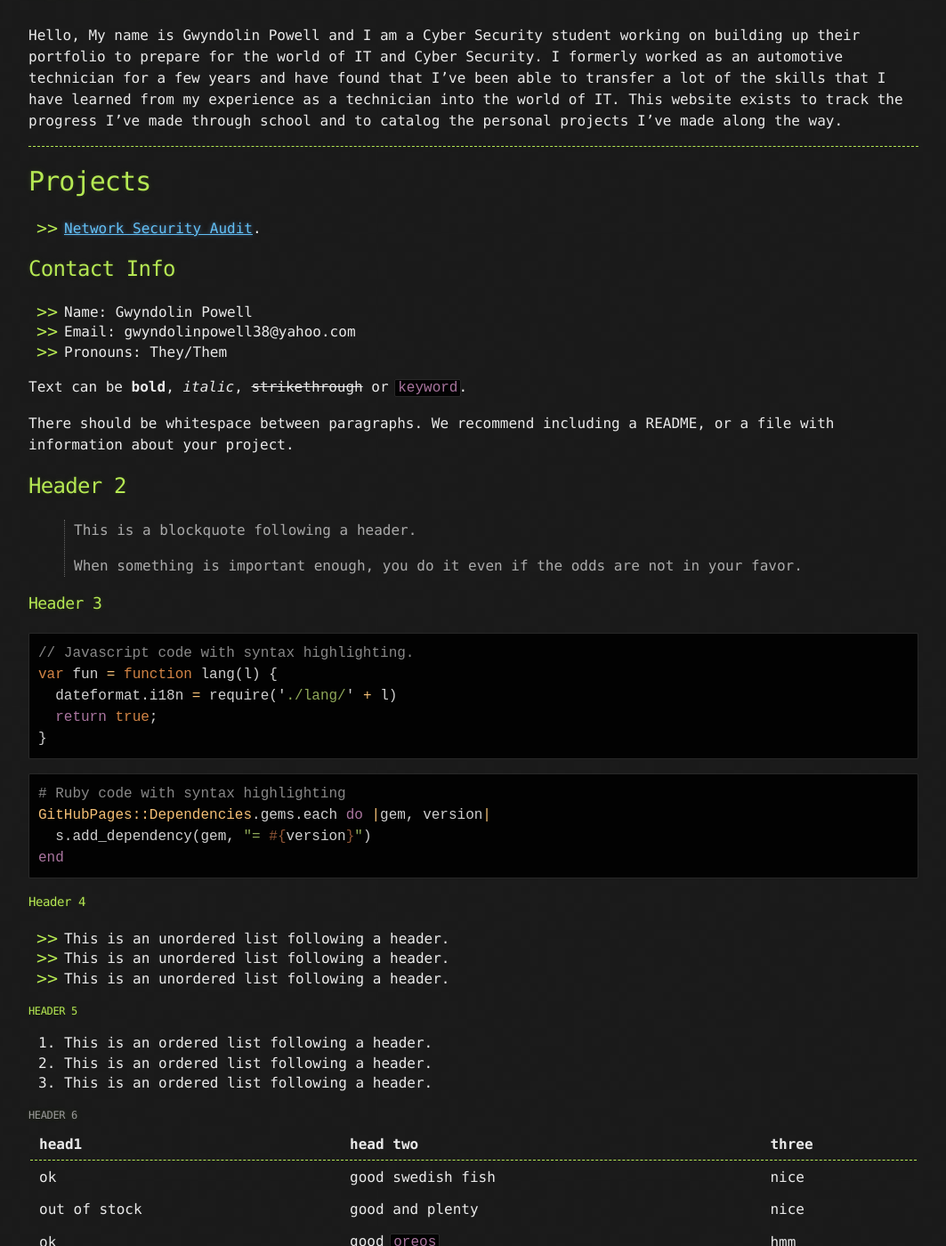
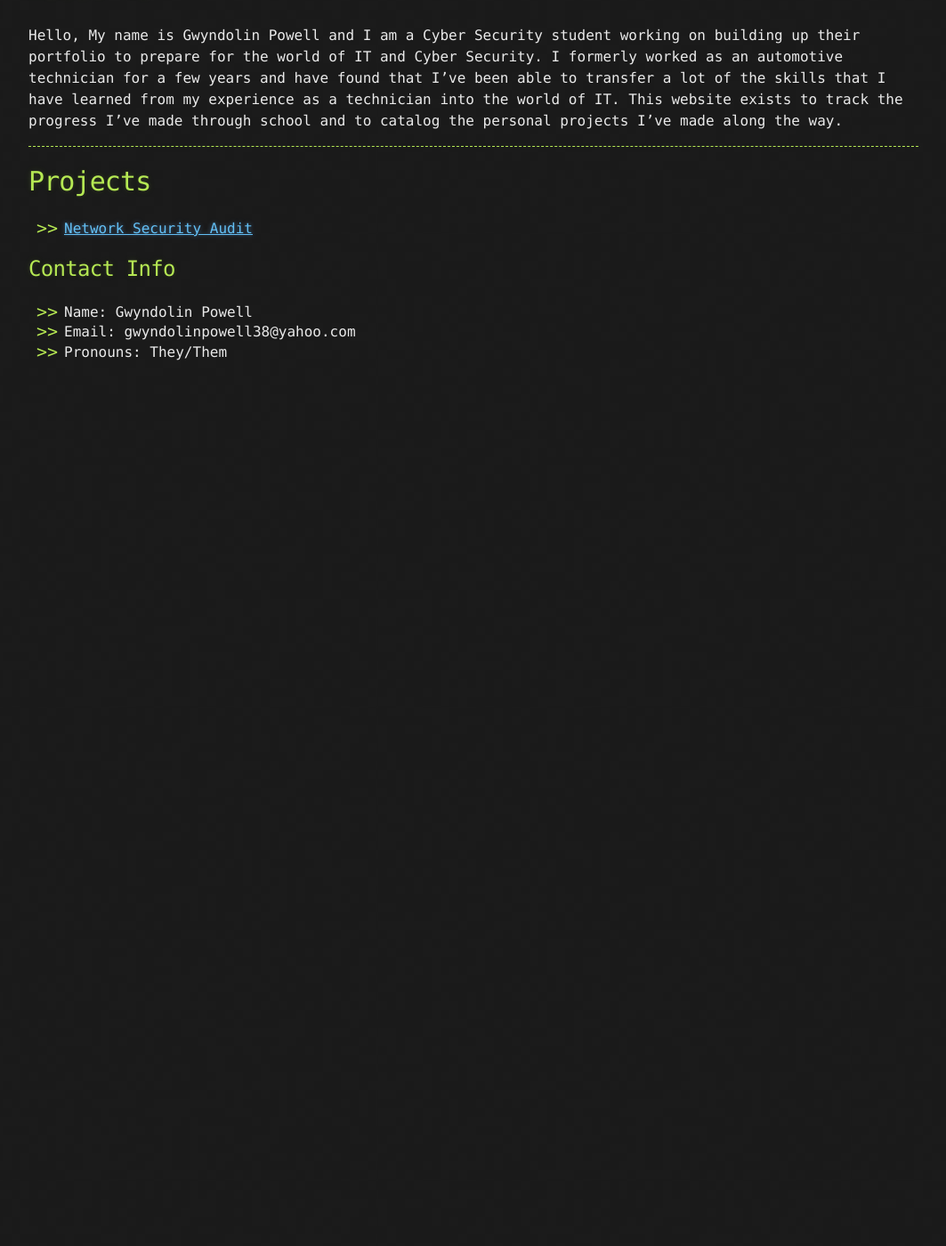
Before and after one commit to CyberGwyn/CyberGwyn.github.io, a Jekyll site: the page built from index.md, in a window 1280 px wide and 1400 px high, scrolled down 270 px. Shown: the whole window at 89% size, without its empty margins (108-1171 px from the left). Built offline with Jekyll 4.4.1, drawn with Linux system fonts in a browser that asks for light colours; our own code applies the rules of GitHub Pages for plain Markdown files; after the commit the page ends 900 px from its top, so only the background shows below that; some of the changed text lies outside the part shown.

Commit message:
moved the layout tutorial text to a seperate file

````diff
--- a/index.md
+++ b/index.md
@@ -13,7 +13,7 @@
 
 # Projects
 
-* [Network Security Audit](./Network-Security-Audit.html).
+* [Network Security Audit](./Network-Security-Audit.html)
 
 >
 >
@@ -23,121 +23,3 @@
 * Name: Gwyndolin Powell
 * Email: gwyndolinpowell38@yahoo.com
 * Pronouns: They/Them
-
-
-
-
-
-
-
-Text can be **bold**, _italic_, ~~strikethrough~~ or `keyword`.
-
-There should be whitespace between paragraphs. We recommend including a README, or a file with information about your project.
-
-## Header 2
-
-> This is a blockquote following a header.
->
-> When something is important enough, you do it even if the odds are not in your favor.
-
-### Header 3
-
-```js
-// Javascript code with syntax highlighting.
-var fun = function lang(l) {
-  dateformat.i18n = require('./lang/' + l)
-  return true;
-}
-```
-
-```ruby
-# Ruby code with syntax highlighting
-GitHubPages::Dependencies.gems.each do |gem, version|
-  s.add_dependency(gem, "= #{version}")
-end
-```
-
-#### Header 4
-
-*   This is an unordered list following a header.
-*   This is an unordered list following a header.
-*   This is an unordered list following a header.
-
-##### Header 5
-
-1.  This is an ordered list following a header.
-2.  This is an ordered list following a header.
-3.  This is an ordered list following a header.
-
-###### Header 6
-
-| head1        | head two          | three |
-|:-------------|:------------------|:------|
-| ok           | good swedish fish | nice  |
-| out of stock | good and plenty   | nice  |
-| ok           | good `oreos`      | hmm   |
-| ok           | good `zoute` drop | yumm  |
-
-### There's a horizontal rule below this.
-
-* * *
-
-### Here is an unordered list:
-
-*   Item foo
-*   Item bar
-*   Item baz
-*   Item zip
-
-### And an ordered list:
-
-1.  Item one
-1.  Item two
-1.  Item three
-1.  Item four
-
-### And a nested list:
-
-- level 1 item
-  - level 2 item
-  - level 2 item
-    - level 3 item
-    - level 3 item
-- level 1 item
-  - level 2 item
-  - level 2 item
-  - level 2 item
-- level 1 item
-  - level 2 item
-  - level 2 item
-- level 1 item
-
-### Small image
-
-![Octocat](https://github.githubassets.com/images/icons/emoji/octocat.png)
-
-### Large image
-
-![Branching](https://guides.github.com/activities/hello-world/branching.png)
-
-
-### Definition lists can be used with HTML syntax.
-
-<dl>
-<dt>Name</dt>
-<dd>Godzilla</dd>
-<dt>Born</dt>
-<dd>1952</dd>
-<dt>Birthplace</dt>
-<dd>Japan</dd>
-<dt>Color</dt>
-<dd>Green</dd>
-</dl>
-
-```
-Long, single-line code blocks should not wrap. They should horizontally scroll if they are too long. This line should be long enough to demonstrate this.
-```
-
-```
-The final element.
-```
````
Also changed, not shown: tutorials.txt (added).
